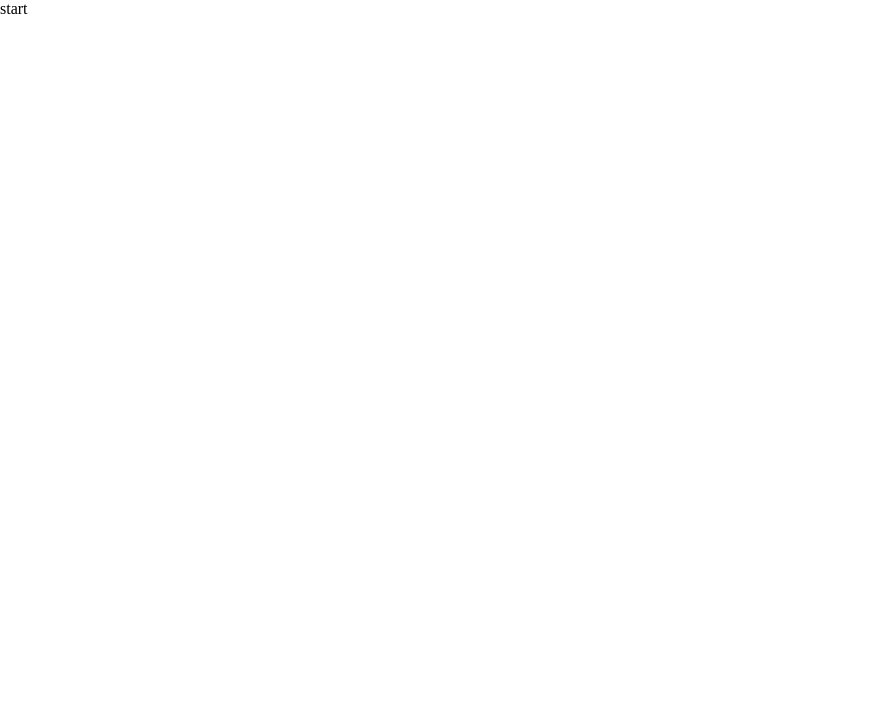
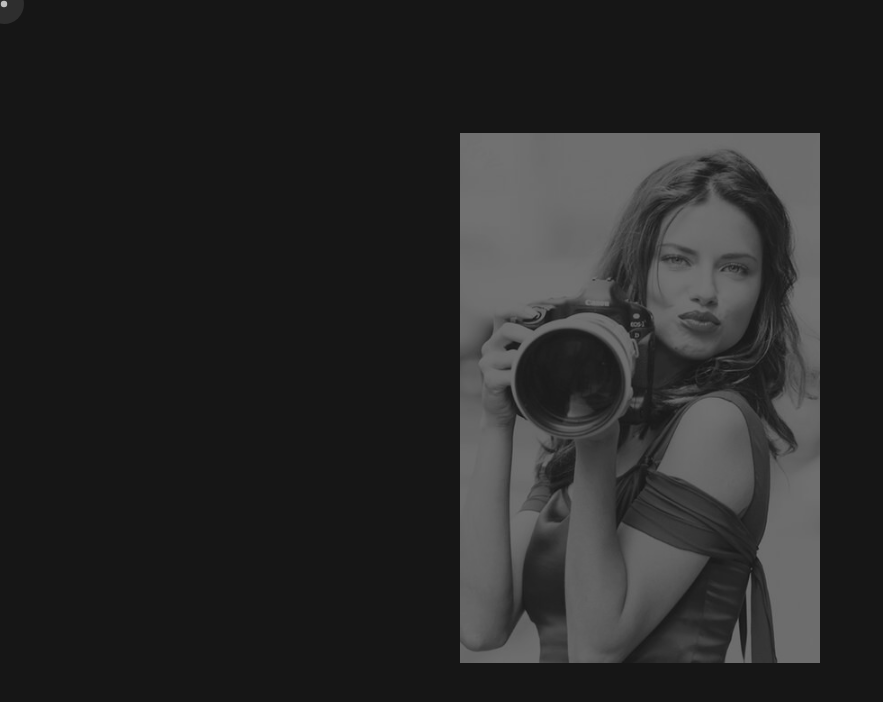
Before and after one commit to freetimezp/usefull-things-039-cursor, a plain HTML site: page index.html in a window 1280 px wide. Shown: the whole page, without its empty margins (0-883 px from the left). Drawn offline with nearby package versions, Linux system fonts and the light colour scheme.

Commit message:
02. usefull-things-039-cursor. UI. Hover animation.

```diff
--- a/assets/css/style.css
+++ b/assets/css/style.css
@@ -9,3 +9,96 @@
 a {
     text-decoration: none;
 }
+
+html, body {
+    cursor: none;
+    overflow: hidden;
+}
+
+#wrapper {
+    width: 100%;
+    height: 100vh;
+    background: #161616;
+    display: flex;
+    align-items: center;
+    justify-content: center;
+}
+
+.cursor {
+    position: absolute;
+    background: rgba(255, 255, 255, 0.7);
+    width: 8px;
+    height: 8px;
+    border-radius: 100%;
+    z-index: 1;
+    transition: 0.5s cubic-bezier(0.75, -1.27, 0.3, 2.33) transform,
+        0.2s cubic-bezier(0.75, -1.27, 0.3, 2.33) opacity;
+    user-select: none;
+    pointer-events: none;
+    transform: scale(0.8);
+}
+
+.cursor::before {
+    content: '';
+    width: 100%;
+    height: 100%;
+    position: absolute;
+    top: 0;
+    left: 0;
+    display: block;
+    background-image: url(../images/heart.png);
+    background-position: center center;
+    background-repeat: no-repeat;
+    background-size: cover;
+    border-radius: 100%;
+    opacity: 0;
+}
+
+.cursor.active {
+    opacity: 1;
+    transform: scale(12);
+}
+
+.cursor.active::before {
+    opacity: 1;
+}
+
+.cursor-follower {
+    position: absolute;
+    background: rgba(255, 255, 255, 0.1);
+    width: 40px;
+    height: 40px;
+    border-radius: 100%;
+    z-index: 1;
+    transition: 0.6s cubic-bezier(.75, -1.27, 0.3, 2.33) transform,
+        0.4s cubic-bezier(.75, -1.27, 0.3, 2.33) opacity;
+    user-select: none;
+    pointer-events: none;
+    transform: translate(4px, 4px);
+}
+
+.cursor-follower.active {
+    opacity: 0.3;
+    transform: scale(0);
+}
+
+.portfolio-thumb {
+    overflow: hidden;
+    transition: all 0.5s cubic-bezier(0.25, 1, 0.3, 1);
+}
+
+.portfolio-thumb img {
+    max-width: 360px;
+    opacity: 0.4;
+    transition: all 0.5s cubic-bezier(0.25, 1, 0.3, 1);
+    transform-origin: 90% center;
+}
+
+.portfolio-item:hover .portfolio-thumb {
+    transform: translateX(-1.75rem);
+}
+
+.portfolio-item:hover .portfolio-thumb img {
+    opacity: 0.8;
+    transform: scale(1.2);
+}
--- a/assets/js/main.js
+++ b/assets/js/main.js
@@ -0,0 +1,46 @@
+var cursor = $(".cursor");
+var follower = $(".cursor-follower");
+
+var posX = 0;
+var posY = 0;
+
+var mouseX = 0;
+var mouseY = 0;
+
+TweenMax.to({}, 0.016, {
+    repeat: -1,
+    onRepeat: function () {
+        posX += (mouseX - posX) / 9;
+        posY += (mouseY - posY) / 9;
+
+        TweenMax.set(follower, {
+            css: {
+                left: posX - 20,
+                top: posY - 20
+            }
+        });
+
+        TweenMax.set(cursor, {
+            css: {
+                left: mouseX,
+                top: mouseY
+            }
+        });
+    }
+});
+
+
+$(document).on("mousemove", function (e) {
+    mouseX = e.pageX;
+    mouseY = e.pageY;
+});
+
+$(".portfolio-item img").on("mouseenter", function () {
+    cursor.addClass("active");
+    follower.addClass("active");
+});
+
+$(".portfolio-item img").on("mouseleave", function () {
+    cursor.removeClass("active");
+    follower.removeClass("active");
+});
--- a/index.html
+++ b/index.html
@@ -10,9 +10,20 @@
 </head>
 
 <body>
-    start
+    <div class="cursor"></div>
+    <div class="cursor-follower"></div>
+
+    <div id="wrapper">
+        <div class="portfolio-item">
+            <div class="portfolio-thumb">
+                <img src="./assets/images/photo.jpg" alt="">
+            </div>
+        </div>
+    </div>
 
 
+    <script src="https://cdnjs.cloudflare.com/ajax/libs/jquery/3.7.1/jquery.min.js"></script>
+    <script src="https://cdnjs.cloudflare.com/ajax/libs/gsap/3.12.5/gsap.min.js"></script>
     <script src="./assets/js/main.js"></script>
 </body>
 
```
Also changed, not shown: assets/images/heart.png (added), assets/images/photo.jpg (added).
